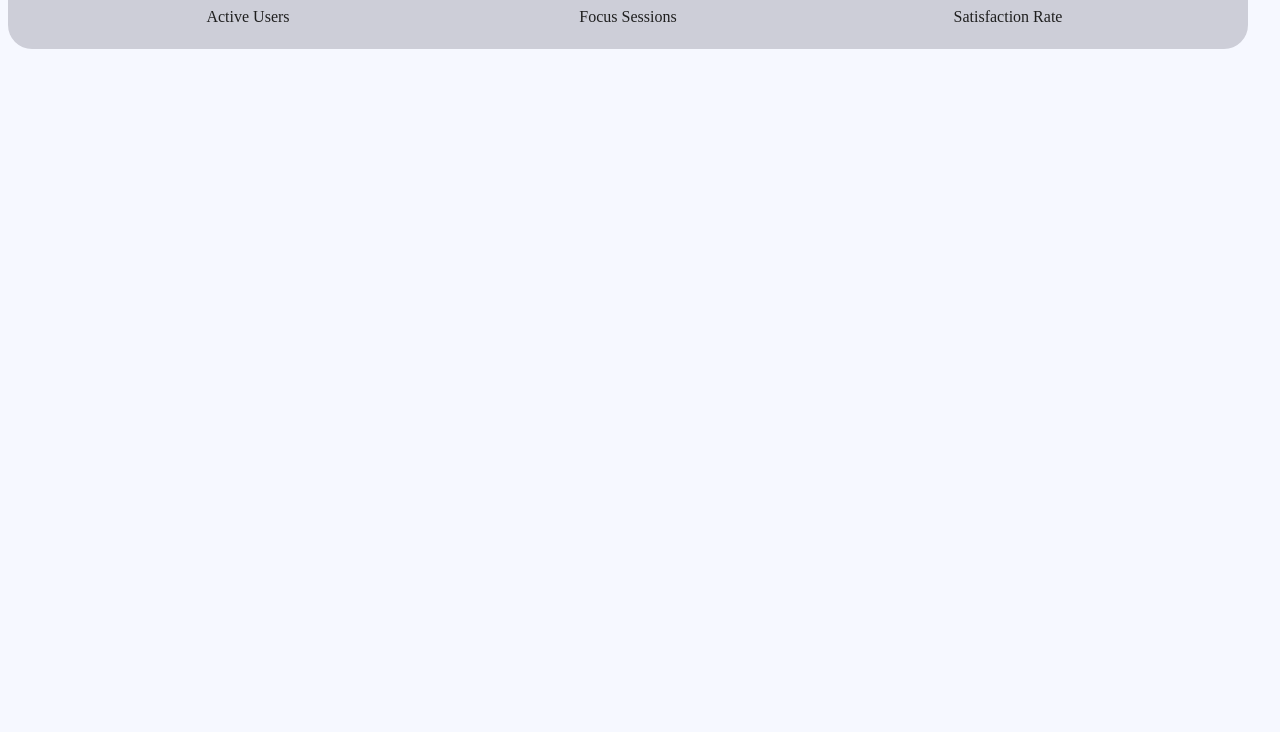
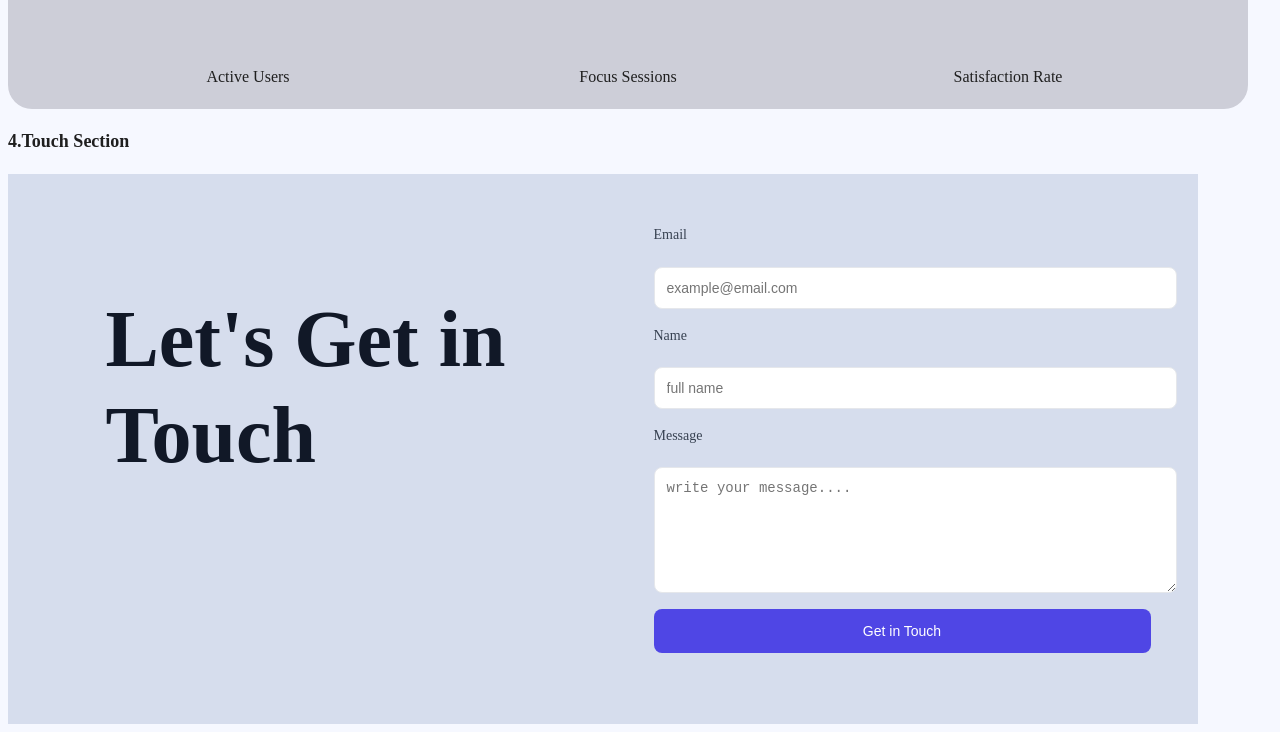
Before and after one commit to JobayerAhmed41/first-assignment-, a plain HTML site: page index.html in a window 1280 px wide. Shown: the part 1817-2549 px from the top of the page. Before the commit the page ends 2362 px from the top, so only its background shows below. Drawn offline with Linux system fonts and the light colour scheme.

Commit message:
touch section commit

```diff
--- a/index.html
+++ b/index.html
@@ -39,7 +39,7 @@
     <div class="stats-numbers">
       <div>
         <h2>50K</h2>
-        Active Users
+        <p>Active Users</p>
       </div>
       <div>
         <h2>2M+</h2>
@@ -51,5 +51,27 @@
       </div>
     </div>
   </section>
+
+    <!-- Contact Section -->
+     <h3>4.Touch Section</h3>
+  <section class="contact">
+    <div class="contact-left">
+      <h2>Let's Get in <br> Touch</h2>
+    </div>
+    <div class="contact-right">
+      <form>
+        <label>Email</label>
+        <input type="email" placeholder="example@email.com" required />
+
+        <label>Name</label>
+        <input type="text" placeholder="full name" required />
+
+        <label>Message</label>
+        <textarea placeholder="write your message...." required></textarea>
+
+        <button type="submit">Get in Touch</button>
+      </form>
+    </div>
+  </section>
 </body>
 </html>
--- a/style.css
+++ b/style.css
@@ -76,7 +76,7 @@ body {
   justify-content: space-between;
   align-items: center;
   padding: 60px 10%;
-  padding-bottom: 0px;
+
   width:1140px ;
   height: 328px;
   gap: 100px;
@@ -144,3 +144,79 @@ font-size: 40px;
 
 
 }
+/* Contact Section */
+.contact {
+  background-color: #D6DDED;
+  display: flex;
+  flex-wrap: wrap;
+  gap: 20px;
+  justify-content: center;
+  align-items: flex-start;
+  padding-top: 50px;
+  width: 1140px;
+  height: 500px;
+  padding-left: 50px;
+}
+
+.contact-left {
+  font-size: 80px;
+  text-align: justify;
+
+
+
+}
+
+.contact-left h2 {
+  font-size: 80px;
+line-height: 120%;
+  color: #111827;
+   width: 528px;
+  height: 232px;
+}
+
+.contact-right {
+
+  min-width: 300px;
+   width: 497px;
+  height: 490px;
+}
+
+form {
+  display: flex;
+  flex-direction: column;
+  gap: 16px;
+}
+
+form label {
+  font-size: 14px;
+  color: #374151;
+  margin-bottom: 4px;
+}
+
+input, textarea {
+  padding: 12px;
+  border: 1px solid #e5e7eb;
+  border-radius: 8px;
+  font-size: 14px;
+  width: 100%;
+  resize: vertical;
+}
+
+textarea {
+  min-height: 100px;
+}
+
+button {
+  background-color: #4f46e5;
+  color: white;
+  padding: 14px;
+  font-size: 14px;
+  border: none;
+  border-radius: 8px;
+  cursor: pointer;
+
+}
+
+button:hover {
+  background-color: #4338ca;
+}
```
